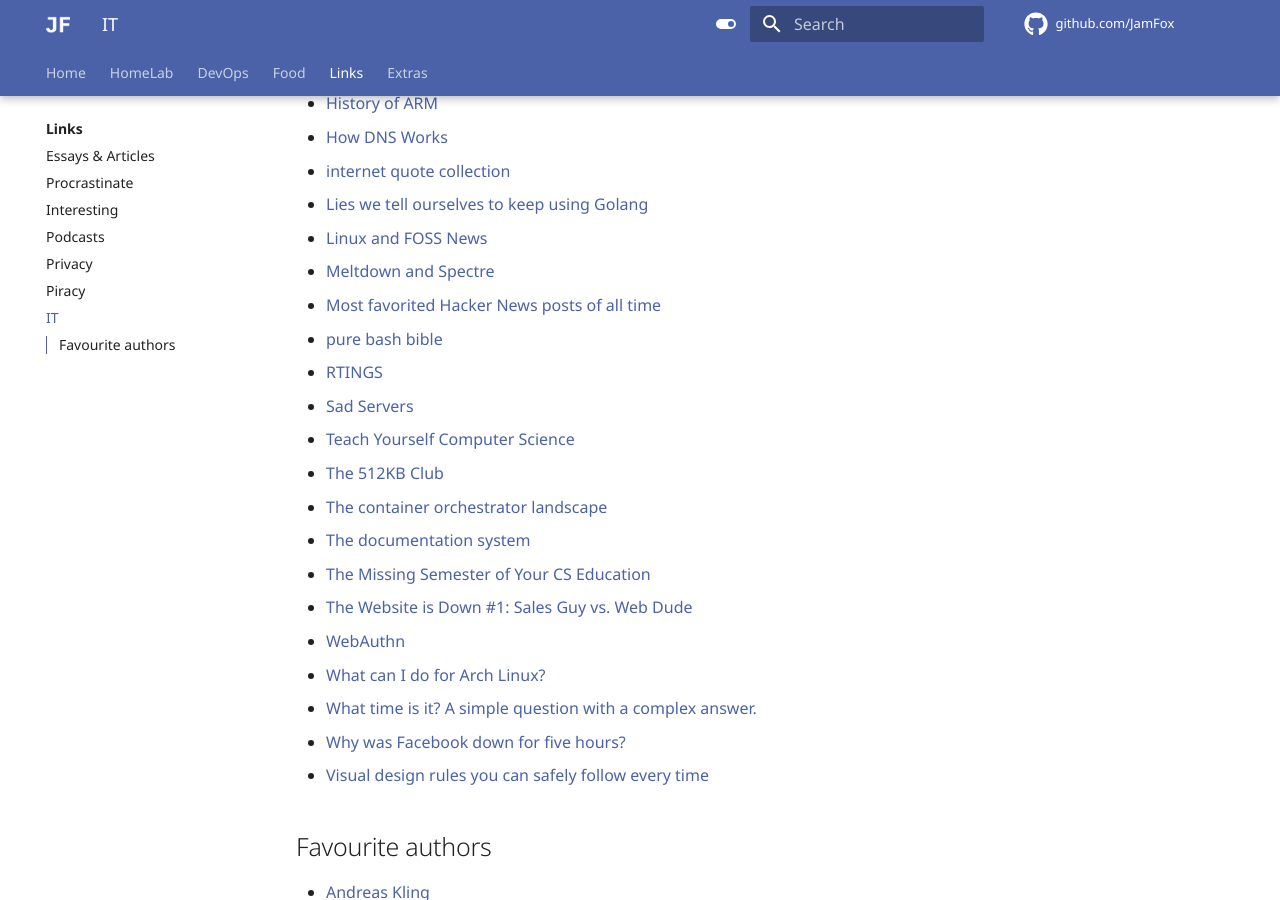
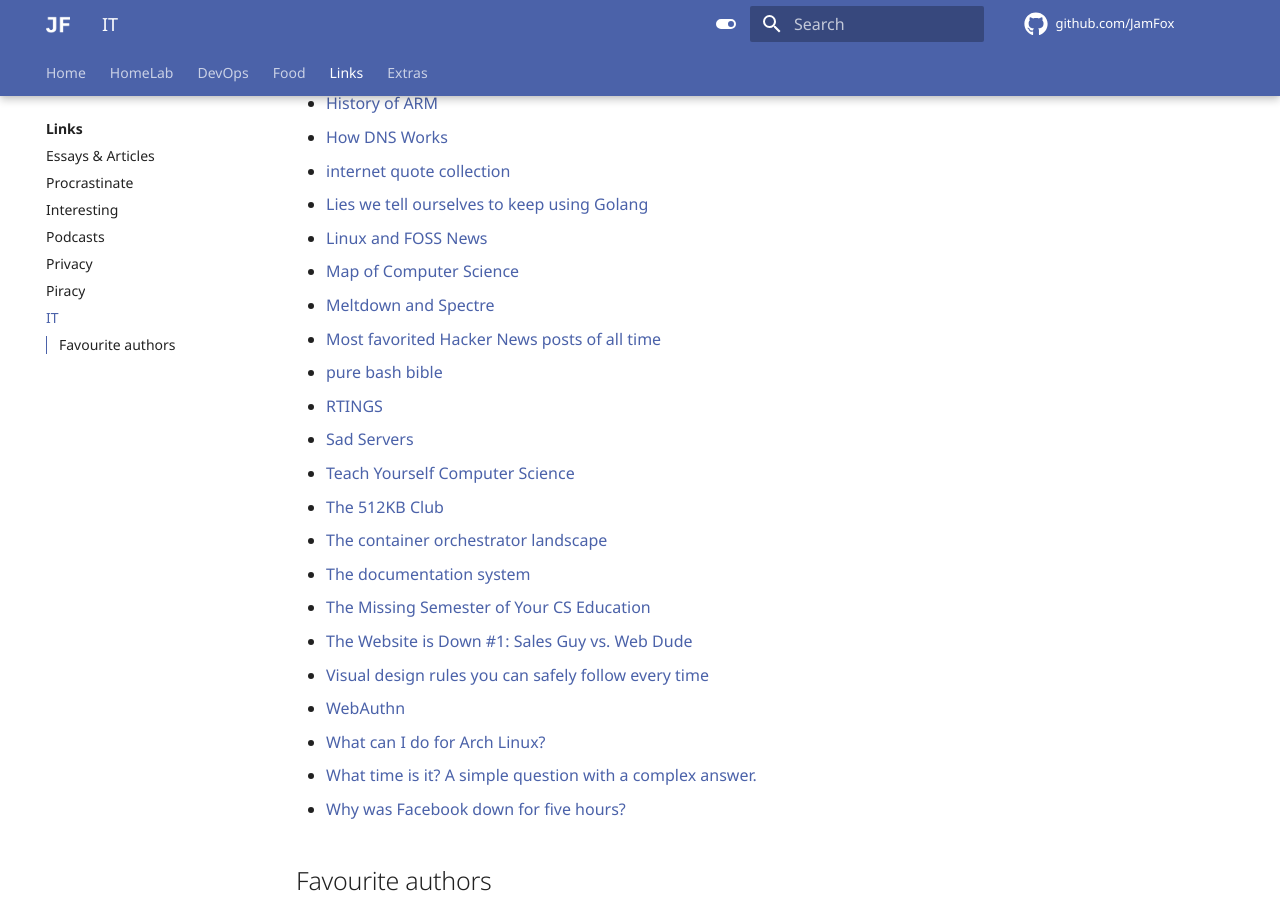
Before and after one commit to JamFox/docs.jamfox.dev, an MkDocs documentation site: the page built from docs/content/links/it.md, in a window 1280 px wide and 900 px high, scrolled down 808 px. Built offline with MkDocs 1.6.1 and Material for MkDocs 9.7.7, drawn with Linux system fonts in a browser that asks for light colours; comment, search, counter and statistics services are not loaded.

Commit message:
it: map of cs

```diff
--- a/docs/content/links/it.md
+++ b/docs/content/links/it.md
@@ -27,6 +27,7 @@ title: "IT"
 - [internet quote collection](http://bash.org/)
 - [Lies we tell ourselves to keep using Golang](https://fasterthanli.me/articles/lies-we-tell-ourselves-to-keep-using-golang)
 - [Linux and FOSS News](https://lwn.net/)
+- [Map of Computer Science](https://youtu.be/SzJ46YA_RaA)
 - [Meltdown and Spectre](https://meltdownattack.com/)
 - [Most favorited Hacker News posts of all time](https://observablehq.com/@tomlarkworthy/hacker-favourites-analysis)
 - [pure bash bible](https://github.com/dylanaraps/pure-bash-bible)
@@ -38,11 +39,11 @@ title: "IT"
 - [The documentation system](https://documentation.divio.com/)
 - [The Missing Semester of Your CS Education](https://missing.csail.mit.edu/)
 - [The Website is Down #1: Sales Guy vs. Web Dude](https://youtu.be/uRGljemfwUE)
+- [Visual design rules you can safely follow every time](https://anthonyhobday.com/sideprojects/saferules/)
 - [WebAuthn](https://webauthn.guide/#about-webauthn)
 - [What can I do for Arch Linux?](https://whatcanidofor.archlinux.org/)
 - [What time is it? A simple question with a complex answer.](https://andrea.corbellini.name/2023/01/23/what-time-is-it/)
 - [Why was Facebook down for five hours?](https://youtu.be/-wMU8vmfaYo)
-- [Visual design rules you can safely follow every time](https://anthonyhobday.com/sideprojects/saferules/)
 
 ## Favourite authors
 
```
